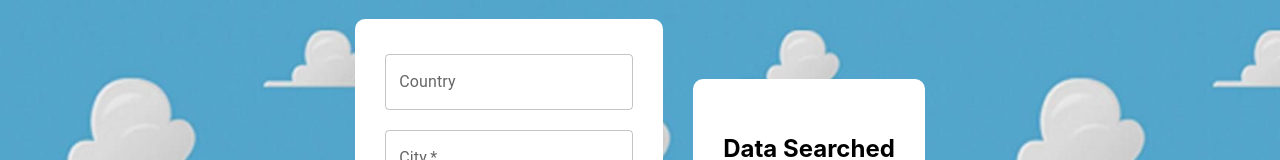
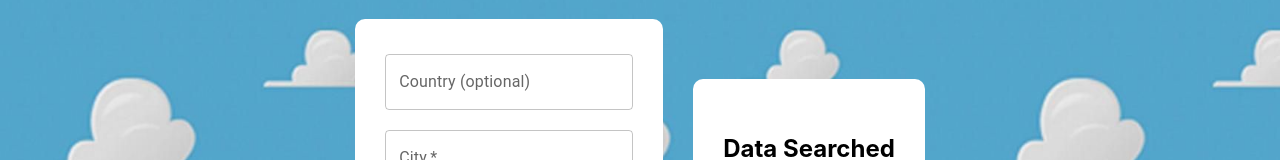
Before and after one commit to fadyehabamer/React-WeatherApp, a React (Create React App) app: page / in a window 1280 px wide. Shown: the part 252-412 px from the top of the page. Built offline with nearby package versions, Linux system fonts and the light colour scheme; no server answers.

Commit message:
fix(a11y): give form fields unique ids and announce results
Both TextFields used id="outlined-basic", so the City label pointed at
the Country input. Give each a unique id, mark Country as optional in
its label, and make the results panel a polite live region.

```diff
--- a/src/components/Form.jsx
+++ b/src/components/Form.jsx
@@ -5,14 +5,14 @@ export default function Form(props) {
   // console.log(props)
   return (
     <form onSubmit={props.getWeather}>
-      <TextField id="outlined-basic" label="Country" variant="outlined"
+      <TextField id="country" label="Country (optional)" variant="outlined"
         inputProps={{
           autoComplete: "off",
           name: "country",
 
         }} />
       {/* =============================================== */}
-      <TextField id="outlined-basic" label="City" variant="outlined" required
+      <TextField id="city" label="City" variant="outlined" required
         inputProps={{
           autoComplete: "off",
           name: "city",
--- a/src/components/Weather.jsx
+++ b/src/components/Weather.jsx
@@ -13,7 +13,7 @@ export default function Weather(props) {
   const { city, temp, humidity, type } = props
   return (
 
-    <div className='weather'>
+    <div className='weather' aria-live='polite'>
       <h2>
         Data Searched
       </h2>
```
